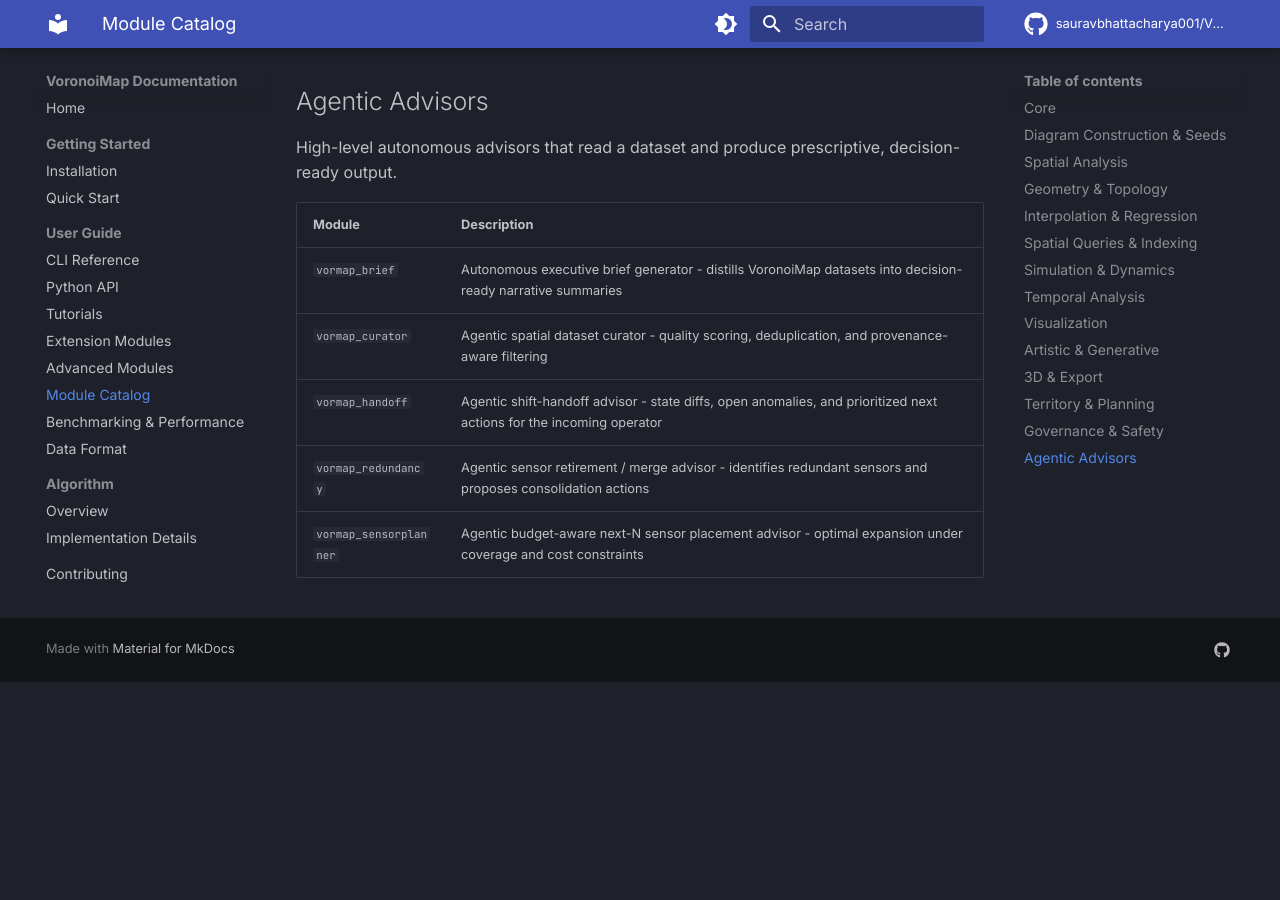
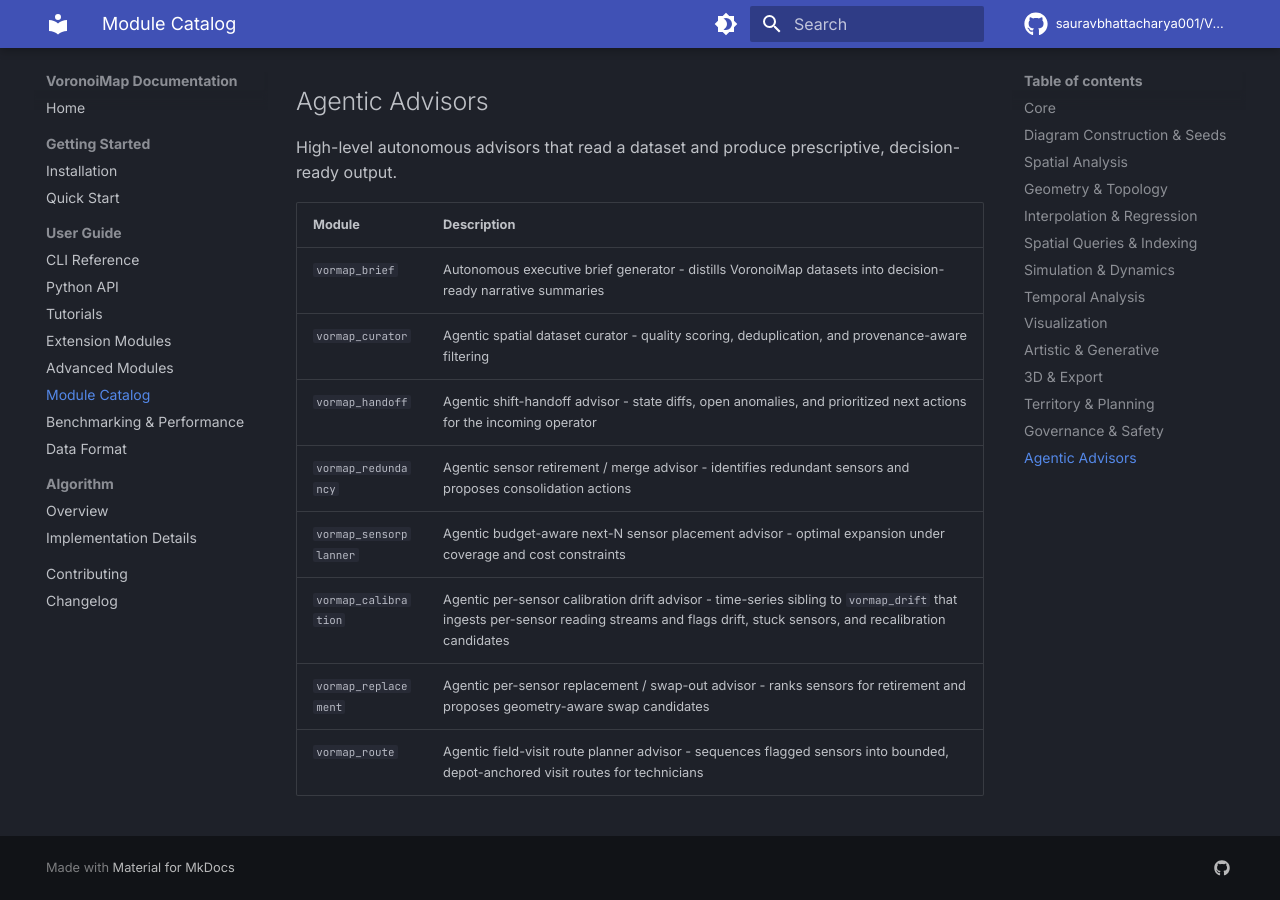
Before and after one commit to sauravbhattacharya001/VoronoiMap, an MkDocs documentation site: the page built from docs-src/guide/module-catalog.md, in a window 1280 px wide and 900 px high, scrolled down 9698 px. Built offline with MkDocs 1.6.1 and Material for MkDocs 9.7.7, drawn with Linux system fonts in a browser that asks for light colours; comment, search, counter and statistics services are not loaded; before the commit the page ends 10380 px from its top, so only the background shows below that; some of the changed text lies outside the part shown.

Commit message:
docs(catalog): add 3 new advisors + correct module count (142->151)
vormap_calibration, vormap_replacement, and vormap_route landed recently but were missing from both README.md and docs-src/guide/module-catalog.md. The README also still claimed 142 modules (the catalog said 148) — actual on-disk vormap_*.py count is 151.

```diff
--- a/docs-src/guide/module-catalog.md
+++ b/docs-src/guide/module-catalog.md
@@ -250,3 +250,6 @@
 | `vormap_handoff` | Agentic shift-handoff advisor - state diffs, open anomalies, and prioritized next actions for the incoming operator |
 | `vormap_redundancy` | Agentic sensor retirement / merge advisor - identifies redundant sensors and proposes consolidation actions |
 | `vormap_sensorplanner` | Agentic budget-aware next-N sensor placement advisor - optimal expansion under coverage and cost constraints |
+| `vormap_calibration` | Agentic per-sensor calibration drift advisor - time-series sibling to `vormap_drift` that ingests per-sensor reading streams and flags drift, stuck sensors, and recalibration candidates |
+| `vormap_replacement` | Agentic per-sensor replacement / swap-out advisor - ranks sensors for retirement and proposes geometry-aware swap candidates |
+| `vormap_route` | Agentic field-visit route planner advisor - sequences flagged sensors into bounded, depot-anchored visit routes for technicians |
```
Also changed, not shown: other parts of docs-src/guide/module-catalog.md (+1 -1 lines), README.md (+11 -3 lines).
